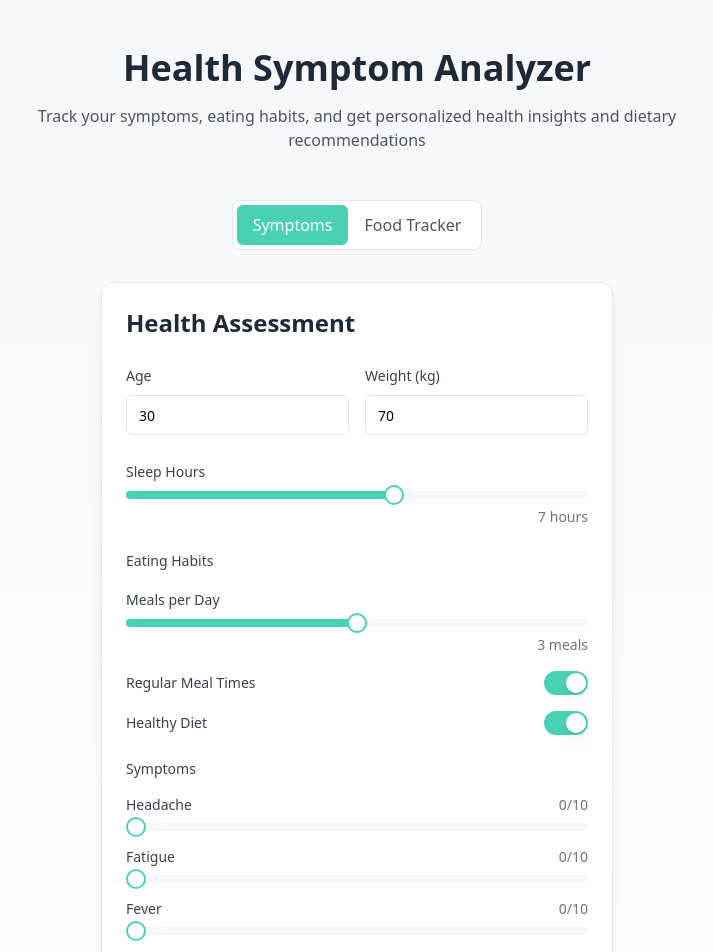
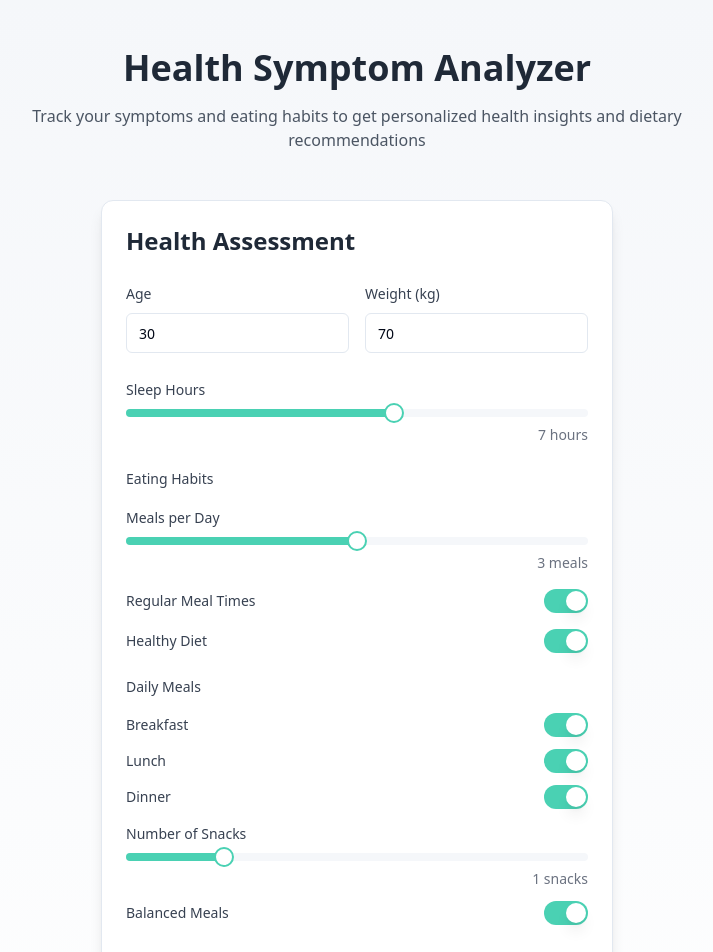
Before and after one commit to haleema-khatun/healthsymptom-buddy, a React (Vite) app: page / in a window 1280 px wide. Shown: the top 952 px of the page, without its empty margins (283-996 px from the left). Built offline with nearby package versions, Linux system fonts and the light colour scheme.

Commit message:
Refactor health prediction
Remove food tracker component and integrate meal data into the health prediction algorithm.

```diff
--- a/src/components/SymptomInput.tsx
+++ b/src/components/SymptomInput.tsx
@@ -23,6 +23,13 @@ export const SymptomInput = ({ symptoms: initialSymptoms, onSubmit }: SymptomInp
     regularMealTimes: true,
     healthyDiet: true,
   });
+  const [meals, setMeals] = useState({
+    breakfast: true,
+    lunch: true,
+    dinner: true,
+    snacks: 1,
+    balancedMeals: true,
+  });
 
   const handleSeverityChange = (id: string, severity: number[]) => {
     setSymptoms(prev =>
@@ -39,6 +46,7 @@ export const SymptomInput = ({ symptoms: initialSymptoms, onSubmit }: SymptomInp
       weight,
       sleepHours,
       eatingHabits,
+      meals,
     });
   };
 
@@ -116,6 +124,58 @@ export const SymptomInput = ({ symptoms: initialSymptoms, onSubmit }: SymptomInp
         </div>
 
         <div className="space-y-4">
+          <h3 className="text-sm font-medium text-gray-700">Daily Meals</h3>
+          <div className="space-y-3">
+            <div className="flex items-center justify-between">
+              <label className="text-sm text-gray-700">Breakfast</label>
+              <Switch
+                checked={meals.breakfast}
+                onCheckedChange={(checked) =>
+                  setMeals(prev => ({ ...prev, breakfast: checked }))
+                }
+              />
+            </div>
+            <div className="flex items-center justify-between">
+              <label className="text-sm text-gray-700">Lunch</label>
+              <Switch
+                checked={meals.lunch}
+                onCheckedChange={(checked) =>
+                  setMeals(prev => ({ ...prev, lunch: checked }))
+                }
+              />
+            </div>
+            <div className="flex items-center justify-between">
+              <label className="text-sm text-gray-700">Dinner</label>
+              <Switch
+                checked={meals.dinner}
+                onCheckedChange={(checked) =>
+                  setMeals(prev => ({ ...prev, dinner: checked }))
+                }
+              />
+            </div>
+            <div className="space-y-2">
+              <label className="text-sm text-gray-700">Number of Snacks</label>
+              <Slider
+                value={[meals.snacks]}
+                max={5}
+                step={1}
+                onValueChange={(value) => setMeals(prev => ({ ...prev, snacks: value[0] }))}
+              />
+              <div className="text-sm text-gray-500 text-right">{meals.snacks} snacks</div>
+            </div>
+            <div className="flex items-center justify-between">
+              <label className="text-sm text-gray-700">Balanced Meals</label>
+              <Switch
+                checked={meals.balancedMeals}
+                onCheckedChange={(checked) =>
+                  setMeals(prev => ({ ...prev, balancedMeals: checked }))
+                }
+              />
+            </div>
+          </div>
+        </div>
+
+        <div className="space-y-4">
           <h3 className="text-sm font-medium text-gray-700">Symptoms</h3>
           {symptoms.map((symptom, index) => (
             <motion.div
--- a/src/pages/Index.tsx
+++ b/src/pages/Index.tsx
@@ -2,13 +2,11 @@
 import { useState } from "react";
 import { SymptomInput } from "@/components/SymptomInput";
 import { HealthPrediction } from "@/components/HealthPrediction";
-import { FoodTracker } from "@/components/FoodTracker";
 import { commonSymptoms, predictHealth, type HealthData } from "@/services/healthPredictor";
 import { motion } from "framer-motion";
 
 const Index = () => {
   const [prediction, setPrediction] = useState(null);
-  const [activeTab, setActiveTab] = useState<'symptoms' | 'food'>('symptoms');
 
   const handleHealthDataSubmit = (healthData: HealthData) => {
     const result = predictHealth(healthData);
@@ -26,44 +24,13 @@ const Index = () => {
         >
           <h1 className="text-4xl font-bold text-gray-800 mb-4">Health Symptom Analyzer</h1>
           <p className="text-gray-600 max-w-2xl mx-auto">
-            Track your symptoms, eating habits, and get personalized health insights and dietary recommendations
+            Track your symptoms and eating habits to get personalized health insights and dietary recommendations
           </p>
         </motion.div>
 
-        <div className="flex justify-center mb-8">
-          <div className="inline-flex rounded-lg border border-gray-200 p-1 bg-white">
-            <button
-              onClick={() => setActiveTab('symptoms')}
-              className={`px-4 py-2 rounded-md ${
-                activeTab === 'symptoms'
-                  ? 'bg-primary text-white'
-                  : 'text-gray-600 hover:text-gray-800'
-              }`}
-            >
-              Symptoms
-            </button>
-            <button
-              onClick={() => setActiveTab('food')}
-              className={`px-4 py-2 rounded-md ${
-                activeTab === 'food'
-                  ? 'bg-primary text-white'
-                  : 'text-gray-600 hover:text-gray-800'
-              }`}
-            >
-              Food Tracker
-            </button>
-          </div>
-        </div>
-
         <div className="flex flex-col items-center space-y-8">
-          {activeTab === 'symptoms' ? (
-            <>
-              <SymptomInput symptoms={commonSymptoms} onSubmit={handleHealthDataSubmit} />
-              {prediction && <HealthPrediction prediction={prediction} />}
-            </>
-          ) : (
-            <FoodTracker />
-          )}
+          <SymptomInput symptoms={commonSymptoms} onSubmit={handleHealthDataSubmit} />
+          {prediction && <HealthPrediction prediction={prediction} />}
         </div>
       </div>
     </div>
--- a/src/services/healthPredictor.ts
+++ b/src/services/healthPredictor.ts
@@ -3,6 +3,14 @@ export interface Symptom {
   id: string;
   name: string;
   severity: number;
+}
+
+export interface MealInfo {
+  breakfast: boolean;
+  lunch: boolean;
+  dinner: boolean;
+  snacks: number;
+  balancedMeals: boolean;
 }
 
 export interface HealthData {
@@ -15,6 +23,7 @@ export interface HealthData {
     regularMealTimes: boolean;
     healthyDiet: boolean;
   };
+  meals: MealInfo;
 }
 
 export const commonSymptoms: Symptom[] = [
@@ -25,7 +34,7 @@ export const commonSymptoms: Symptom[] = [
 ];
 
 export const predictHealth = (healthData: HealthData) => {
-  const { symptoms, age, weight, sleepHours, eatingHabits } = healthData;
+  const { symptoms, age, weight, sleepHours, eatingHabits, meals } = healthData;
 
   // Calculate base severity from symptoms
   const totalSeverity = symptoms.reduce((sum, symptom) => sum + symptom.severity, 0);
@@ -44,20 +53,37 @@ export const predictHealth = (healthData: HealthData) => {
   if (!eatingHabits.healthyDiet) adjustedSeverity += 0.5;
   if (eatingHabits.mealsPerDay < 2 || eatingHabits.mealsPerDay > 5) adjustedSeverity += 0.5;
 
+  // Meal pattern impact
+  if (!meals.breakfast) adjustedSeverity += 0.5;
+  if (!meals.balancedMeals) adjustedSeverity += 0.5;
+  if (meals.snacks > 3) adjustedSeverity += 0.3;
+
   // Calculate confidence
   const confidence = Math.min(Math.round((adjustedSeverity / 10) * 100), 90);
 
   // Define recommendations based on all factors
+  const baseDietRecommendations = [];
+
+  // Add meal-specific recommendations
+  if (!meals.breakfast) {
+    baseDietRecommendations.push("Start your day with a nutritious breakfast");
+  }
+  if (meals.snacks > 3) {
+    baseDietRecommendations.push("Reduce snacking frequency, focus on balanced main meals");
+  }
+  if (!meals.balancedMeals) {
+    baseDietRecommendations.push("Include proteins, vegetables, and whole grains in your main meals");
+  }
+
   if (adjustedSeverity > 7) {
     return {
       condition: "Severe Condition",
       confidence,
       dietRecommendations: [
+        ...baseDietRecommendations,
         "Light, easily digestible foods",
         "Stay hydrated with clear fluids",
         "Avoid heavy or spicy foods",
-        `Eat ${eatingHabits.mealsPerDay < 3 ? "more" : "smaller"} frequent meals`,
-        `Consider adjusting sleep schedule (current: ${sleepHours} hours)`
       ]
     };
   } else if (adjustedSeverity > 4) {
@@ -65,11 +91,10 @@ export const predictHealth = (healthData: HealthData) => {
       condition: "Moderate Condition",
       confidence,
       dietRecommendations: [
+        ...baseDietRecommendations,
         "Balanced diet with extra vegetables and fruits",
         "Avoid processed foods",
-        "Include lean proteins",
-        "Increase fiber intake",
-        `Aim for ${eatingHabits.regularMealTimes ? "maintaining" : "establishing"} regular meal times`
+        "Include lean proteins"
       ]
     };
   } else {
@@ -77,11 +102,10 @@ export const predictHealth = (healthData: HealthData) => {
       condition: "Mild Condition",
       confidence,
       dietRecommendations: [
+        ...baseDietRecommendations,
         "Regular healthy diet",
         "Plenty of fluids",
-        "Fresh fruits and vegetables",
-        "Whole grains",
-        `Maintain ${sleepHours >= 7 && sleepHours <= 9 ? "current" : "better"} sleep schedule`
+        "Fresh fruits and vegetables"
       ]
     };
   }
```
